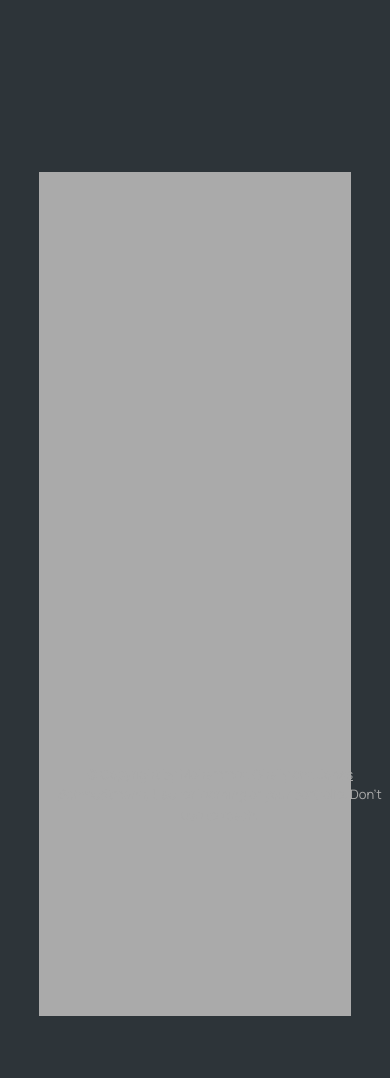
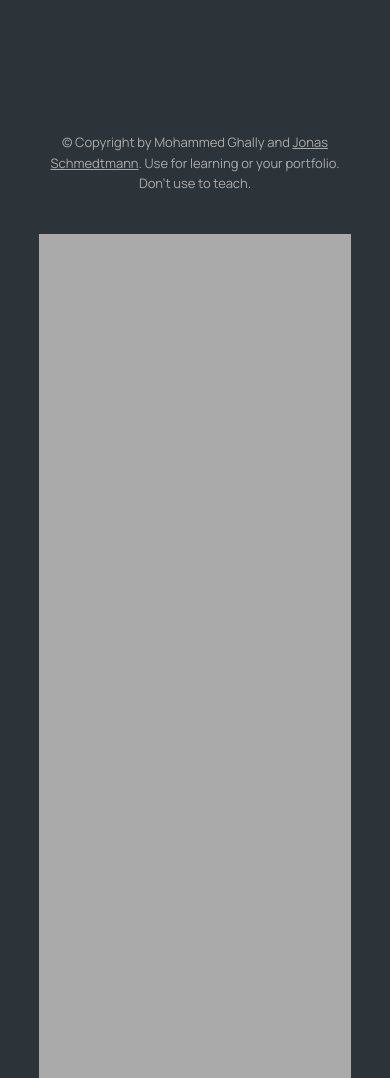
Before and after one commit to Mohamed-Ghally-DEV999/mapty, a plain HTML site: page index.html in a window 390 px wide. Shown: the part 640-1718 px from the top of the page. Before the commit the page ends 1656 px from the top, so only its background shows below. Drawn offline with nearby package versions, Linux system fonts and the light colour scheme.

Commit message:
All Settled

```diff
--- a/css/style.css
+++ b/css/style.css
@@ -194,13 +194,6 @@ a:visited {
   color: var(--color-light--1);
 }
 
-@media screen and (max-width: 800px) {
-  .copyright {
-    position: absolute;
-    bottom: -622px;
-  }
-}
-
 .twitter-link:link,
 .twitter-link:visited {
   color: var(--color-light--1);
@@ -222,7 +215,7 @@ a:visited {
 @media screen and (max-width: 800px) {
   #map {
     width: 80%;
-    margin: 0 auto;
+    margin: 0 auto 30px;
   }
 
 /* Popup width is defined in JS using options */
```
